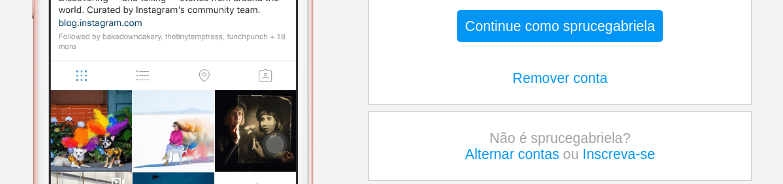
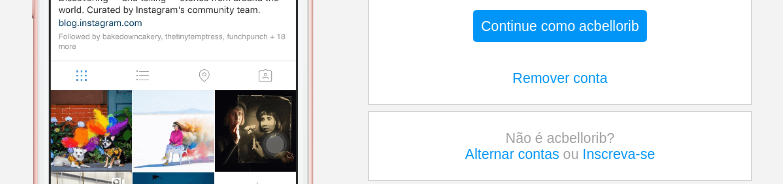
Before and after one commit to acbellorib/DIO-Everis_FSDev_Tasks, a plain HTML site: page Instagram_Webpage/index.html in a window 1280 px wide. Shown: the part 326-510 px from the top of the page, without its empty margins (272-1055 px from the left). Drawn offline with Linux system fonts and the light colour scheme.

Commit message:
Fixing the username of the Instagram login page

```diff
--- a/Instagram_Webpage/index.html
+++ b/Instagram_Webpage/index.html
@@ -17,11 +17,11 @@
                 <div class="profile-photo">
                     <img src="./img/perfil-instagram.jpg" alt="foto de perfil">
                 </div>
-                <a href="#" class="instagram-login">Continue como sprucegabriela</a>
+                <a href="#" class="instagram-login">Continue como acbellorib</a>
                 <a href="#" class="instagram-logout">Remover conta</a>
             </div>
             <div class="group">
-                <p class="not-account">Não é sprucegabriela?</p>
+                <p class="not-account">Não é acbellorib?</p>
                 <p class="not-account">
                     <span class="link-blue">Alternar contas</span>
                     ou
```
